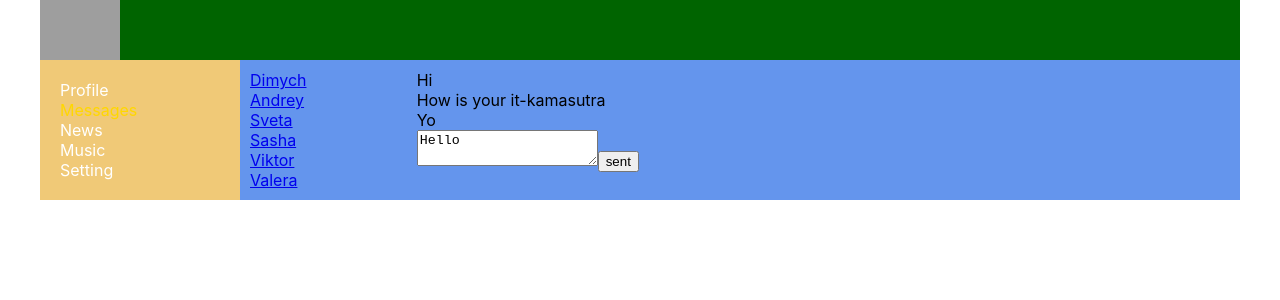
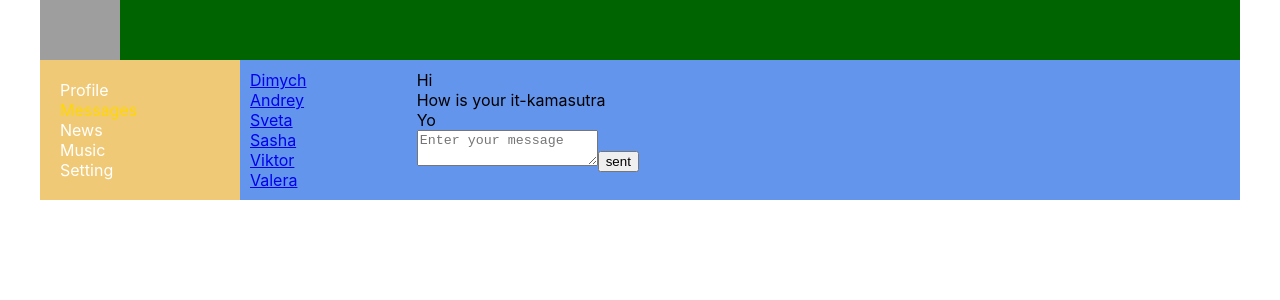
Before and after one commit to VladislavOlhovik/SocialNetwork-TS, a React (Create React App) app: page /dialogs in a window 1280 px wide. Shown: the top 300 px of the page. Built offline with nearby package versions, Linux system fonts and the light colour scheme; grey boxes are pictures that could not be loaded.

Commit message:
37-41 lesson

```diff
--- a/src/App.tsx
+++ b/src/App.tsx
@@ -8,14 +8,10 @@ import Dialogs from './components/Dialogs/Dialogs';
 import News from './components/News/News';
 import Music from './components/Music/Music';
 import Setting from './components/Setting/Setting';
-import { RootStateType } from './Redux/state';
+import { StoreType } from './Redux/state';
 
 type appPropsType={
-  state:RootStateType
-  addPost:()=>void
-  addMassage:()=>void
-  updateNewMessageText:(newText:string)=>void
-  updateNewPostText:(newText:string)=>void
+  store: StoreType
 }
 
 
@@ -27,13 +23,9 @@ const App = (props:appPropsType) => {
         <Nav />
         <div className='app-wrapper-content'>
           <Route path='/profile' render={()=><Profile
-                                               state={props.state.profilePage}
-                                               addPost={props.addPost}
-                                               updateNewPostText={props.updateNewPostText}/>} />
-          <Route path='/dialogs' render={()=><Dialogs
-                                               dialogsPage={props.state.dialogsPage}
-                                               addMassage={props.addMassage}
-                                               updateNewMessageText={props.updateNewMessageText}/>} />
+                                               state={props.store.getState().profilePage}
+                                               dispatch={props.store.dispatch.bind(props.store)}/>} />
+          <Route path='/dialogs' render={()=><Dialogs store={props.store}/>} />
           <Route path='/news' component={News} />
           <Route path='/music' component={Music} />
           <Route path='/setting' component={Setting} />
--- /dev/null
+++ b/src/Redux/dialogs-reducer.ts
@@ -0,0 +1,22 @@
+import { ActionTypes, DialogsPageType } from "./state"
+
+const dialogsReducer=(state:DialogsPageType,action:ActionTypes)=>{
+    switch(action.type){
+        case 'ADD-MESSAGE':
+            const newMassage={id:6, message:state.newMessage}
+            state.messagesData.push(newMassage)
+            state.newMessage=''
+            return state
+        case 'UPDATE-NEW-MESSAGE-TEXT':
+            state.newMessage=action.newText
+            return state
+        default:
+            return state
+    }
+}
+export const addMessageActionCreator = (newText:string) => ({ type: 'ADD-MESSAGE',newText: newText });
+export const updateNewMessageActionCreator = (newText:string) => ({
+  type: 'UPDATE-NEW-MESSAGE-TEXT',
+  newText: newText
+});
+export default dialogsReducer
--- /dev/null
+++ b/src/Redux/profile-reducer.ts
@@ -0,0 +1,26 @@
+import { ActionTypes, PostDataType, ProfilePageType } from "./state"
+
+const profileReducer=(state:ProfilePageType,action:ActionTypes)=>{
+    switch(action.type){
+        case 'ADD-POST':
+            const newPost:PostDataType={
+                id:5,
+                message:state.newPostText,
+                likeCounts:0
+            }
+            state.postData.unshift(newPost)
+            state.newPostText=''
+            return state
+        case 'UPDATE-NEW-POST-TEXT':
+            state.newPostText=action.newText
+            return state
+        default:
+            return state
+    }
+}
+export const addPostActionCreator = (newText:string) => ({ type: 'ADD-POST',newText: newText });
+export const updateNewPostTextActionCreator = (newText:string) => ({
+  type: 'UPDATE-NEW-POST-TEXT',
+  newText: newText
+});
+export default profileReducer
--- a/src/Redux/state.ts
+++ b/src/Redux/state.ts
@@ -1,4 +1,6 @@
-let rerenderEntireTree=()=>{}
+import dialogsReducer, { addMessageActionCreator, updateNewMessageActionCreator } from "./dialogs-reducer"
+import profileReducer, { addPostActionCreator, updateNewPostTextActionCreator } from "./profile-reducer"
+
 export type MessagesDataType = {
     id?: number
     message: string
@@ -27,8 +29,19 @@ export type RootStateType = {
     sidebar?: SidebarType
 }
 export type SidebarType={}
+export type ActionTypes = ReturnType<typeof addMessageActionCreator> |
+ReturnType<typeof updateNewMessageActionCreator>|ReturnType<typeof addPostActionCreator>|
+ReturnType<typeof updateNewPostTextActionCreator>
+export type StoreType={
+    _state:RootStateType
+    getState:()=>RootStateType
+    rerenderEntireTree:()=>void
+    subscribe:(observer:()=>void)=>void
+    dispatch:(action:ActionTypes)=>void
+}
 
-let state: RootStateType = {
+let store:StoreType ={
+    _state: {
         profilePage: {
             newPostText:'Hello',
             postData: [
@@ -45,7 +58,7 @@ let state: RootStateType = {
                 { id: 5, name: 'Viktor' },
                 { id: 6, name: 'Valera' },
             ],
-        newMessage:'Hello',
+            newMessage:'',
             messagesData: [
                 { id: 1, message: 'Hi' },
                 { id: 2, message: 'How is your it-kamasutra' },
@@ -53,34 +66,20 @@ let state: RootStateType = {
             ]
         },
         sidebar: {}
+    },
+    getState() {
+        return this._state
+    },
+    rerenderEntireTree() {},
+    subscribe(observer) {
+        this.rerenderEntireTree=observer
+    },
+    dispatch(action){
+        this._state.dialogsPage=dialogsReducer(this._state.dialogsPage,action)
+        this._state.profilePage=profileReducer(this._state.profilePage,action)
+
+        this.rerenderEntireTree()
     }
-export const updateNewMessageText=(newtext:string)=>{
-    state.dialogsPage.newMessage=newtext
-    rerenderEntireTree()
-}
-export const addMassage=()=>{
-    const newMassage={id:6, message:state.dialogsPage.newMessage}
-    state.dialogsPage.messagesData.push(newMassage)
-    state.dialogsPage.newMessage=''
-    rerenderEntireTree()
 }
 
-export const updateNewPostText=(newtext:string)=>{
-    state.profilePage.newPostText=newtext
-    rerenderEntireTree()
-}
-export const addPost=()=>{
-    const newPost:PostDataType={
-        id:5,
-        message:state.profilePage.newPostText,
-        likeCounts:0
-    }
-    state.profilePage.postData.push(newPost)
-    state.profilePage.newPostText=''
-    rerenderEntireTree()
-}
-export const subscribe=(observer:() => void)=>{
-    rerenderEntireTree=observer
-}
-
-export default state
+export default store
--- a/src/components/Dialogs/Dialogs.tsx
+++ b/src/components/Dialogs/Dialogs.tsx
@@ -2,27 +2,26 @@ import React, { ChangeEvent } from 'react';
 import s from './Dialogs.module.css';
 import DialogItem from './DialogItem/DialogItem';
 import Message from './Message/Message';
-import { DialogsPageType } from '../../Redux/state';
+import { addMessageActionCreator, updateNewMessageActionCreator } from '../../Redux/dialogs-reducer';
+import { StoreType } from '../../Redux/state';
 type dialogsPropsType={
-    dialogsPage:DialogsPageType
-    addMassage:()=>void
-    updateNewMessageText:(newText:string)=>void
+    store: StoreType
 }
 const Dialogs = (props:dialogsPropsType) => {
     const addMessage=()=>{
-        props.addMassage()
+        props.store.dispatch(addMessageActionCreator(''))
     }
     const onMessageChange=(e:ChangeEvent<HTMLTextAreaElement>)=>{
-        props.updateNewMessageText(e.currentTarget.value)
+        props.store.dispatch(updateNewMessageActionCreator(e.currentTarget.value))
     }
     return (
         <div className={s.dialogs}>
             <div className={s.dialogsItems}>
-                {props.dialogsPage.dialogsData.map(el=><DialogItem name={el.name} id={el.id}/>)}
+                {props.store.getState().dialogsPage.dialogsData.map(el=><DialogItem name={el.name} id={el.id}/>)}
             </div>
             <div className={s.messages}>
-                {props.dialogsPage.messagesData.map(el=><Message message={el.message}/>)}
-                <textarea  onChange={onMessageChange} value={props.dialogsPage.newMessage}></textarea>
+                {props.store.getState().dialogsPage.messagesData.map(el=><Message message={el.message}/>)}
+                <textarea  onChange={onMessageChange} placeholder='Enter your message' value={props.store.getState().dialogsPage.newMessage}></textarea>
                 <button onClick={addMessage}>sent</button>
             </div>
         </div>
--- a/src/components/Profile/MyPosts/MyPost.tsx
+++ b/src/components/Profile/MyPosts/MyPost.tsx
@@ -1,20 +1,20 @@
 import React, { ChangeEvent } from 'react';
 import s from './MyPost.module.css';
 import { Post } from './Post/Post';
-import { ProfilePageType } from '../../../Redux/state';
+import { addPostActionCreator, updateNewPostTextActionCreator } from '../../../Redux/profile-reducer';
+import { ActionTypes, ProfilePageType } from '../../../Redux/state';
 
 type myPostPropsType={
   postdata:ProfilePageType
-  addPost:()=>void
-  updateNewPostText:(newText:string)=>void
+  dispatch:(action:ActionTypes)=>void
 }
 
 export const MyPost = (props:myPostPropsType) => {
   const addPost=()=>{
-    props.addPost()
+    props.dispatch(addPostActionCreator(''))
   }
   const onPostChange=(e:ChangeEvent<HTMLTextAreaElement>)=>{
-      props.updateNewPostText(e.currentTarget.value)
+      props.dispatch(updateNewPostTextActionCreator(e.currentTarget.value))
 }
    return (
     <div className={s.postsBlock}>
--- a/src/components/Profile/Profile.tsx
+++ b/src/components/Profile/Profile.tsx
@@ -2,18 +2,17 @@ import React from 'react';
 import s from './Profile.module.css';
 import { MyPost } from './MyPosts/MyPost';
 import { ProfileInfo} from './ProfileInfo/ProfileInfo';
-import { ProfilePageType } from '../../Redux/state';
+import { ActionTypes, ProfilePageType } from '../../Redux/state';
 type profilePropsType={
   state:ProfilePageType
-  addPost:()=>void
-  updateNewPostText:(newText:string)=>void
+  dispatch:(action:ActionTypes)=>void
 }
 
 export const Profile = (props:profilePropsType) =>{
     return(
         <div>
           <ProfileInfo/>
-          <MyPost postdata={props.state} updateNewPostText={props.updateNewPostText} addPost={props.addPost}/>
+          <MyPost postdata={props.state} dispatch={props.dispatch}/>
       </div>
     )
 }
--- a/src/index.tsx
+++ b/src/index.tsx
@@ -3,21 +3,18 @@ import React from 'react';
 import ReactDOM from 'react-dom';
 import './index.css';
 import App from './App';
-import state, { addMassage, addPost, subscribe, updateNewMessageText, updateNewPostText } from './Redux/state';
+import store from './Redux/state';
 
 const rerenderEntireTree=()=>{
 ReactDOM.render(
   <React.StrictMode>
-    <App state={state} addPost={addPost}
-                       updateNewPostText={updateNewPostText}
-                       addMassage={addMassage}
-                       updateNewMessageText={updateNewMessageText}/>
+    <App store={store} />
   </React.StrictMode>,
   document.getElementById('root')
 );}
 
 rerenderEntireTree()
-subscribe(rerenderEntireTree)
+store.subscribe(rerenderEntireTree)
 
 
 // If you want your app to work offline and load faster, you can change
```
Also changed, not shown: src/Redux/sidebar-reducer.ts (added, +7 -0 lines). Lines whose indentation alone changed are shown as unchanged.
